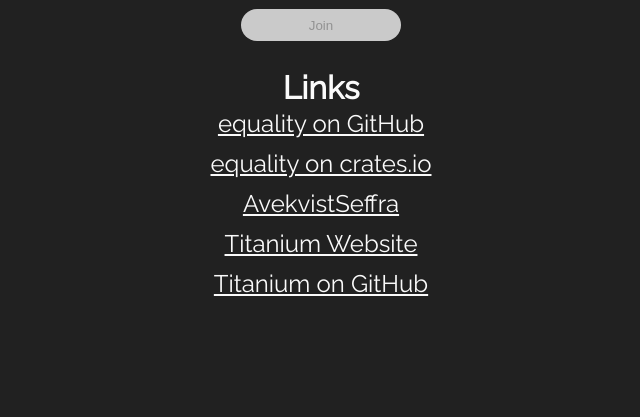
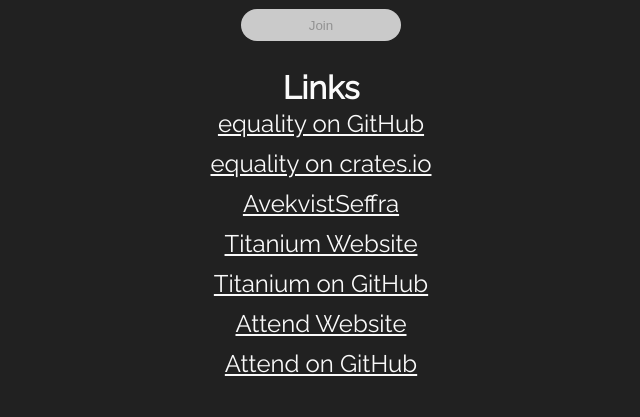
Before and after one commit to AvekvistSeffra/equality, a plain HTML site: page docs/index.html in a window 1280 px wide. Shown: the part 3620-4037 px from the top of the page, without its empty margins (319-959 px from the left). Drawn offline with nearby package versions, Linux system fonts and the light colour scheme; grey boxes are pictures that could not be loaded.

Commit message:
Added more links.

```diff
--- a/docs/index.html
+++ b/docs/index.html
@@ -147,6 +147,8 @@
 					<a href="https://avekvistseffra.github.io/">AvekvistSeffra</a>
 					<a href="https://avekvistseffra.github.io/titanium">Titanium Website</a>
 					<a href="https://github.com/AvekvistSeffra/titanium">Titanium on GitHub</a>
+					<a href="https://avekvistseffra.github.io/attend">Attend Website</a>
+					<a href="https://github.com/AvekvistSeffra/attend">Attend on GitHub</a>
 				</div>
 			</section>
 		</main>
```
